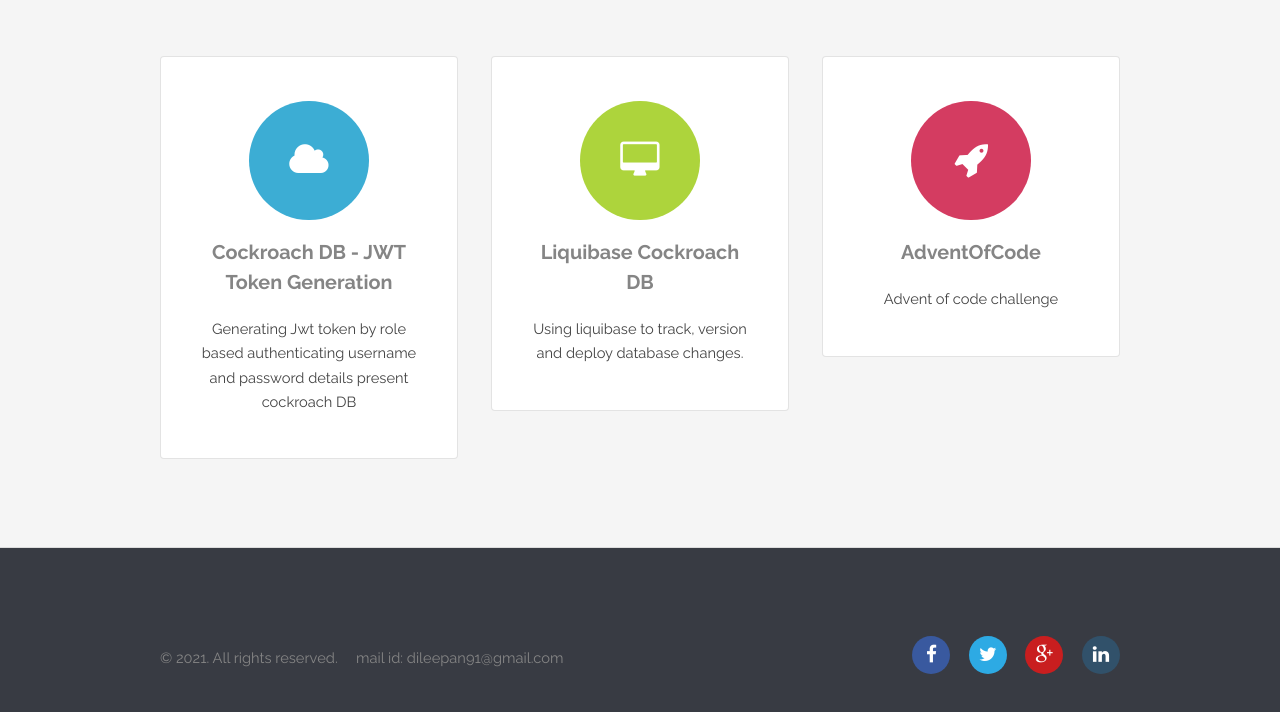
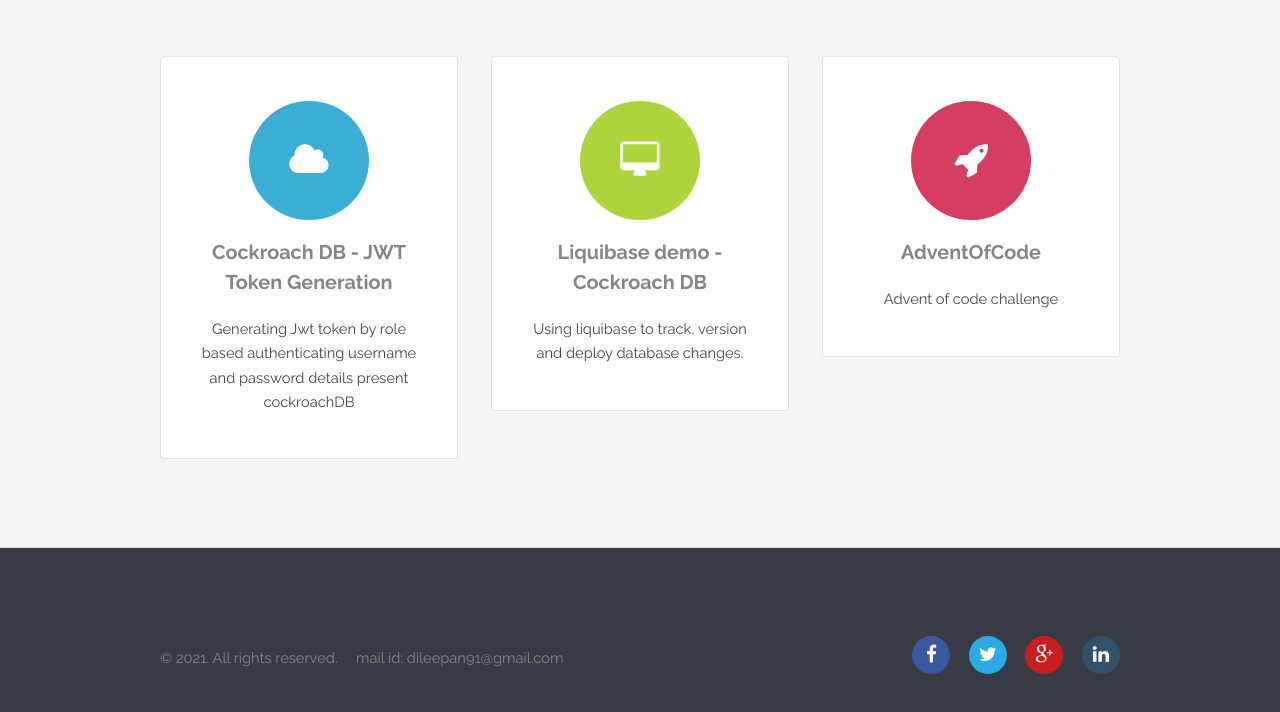
Before and after one commit to dileepan91/dileepan91.github.io, a plain HTML site: page index.html in a window 1280 px wide. Shown: the part 802-1514 px from the top of the page. Drawn offline with Linux system fonts and the light colour scheme.

Commit message:
Update index.html

```diff
--- a/index.html
+++ b/index.html
@@ -56,13 +56,13 @@
 							<section class="box">
 								<i class="icon big rounded color1 fa-cloud"></i>
 								<h3>Cockroach DB - JWT Token Generation</h3>
-								<p>Generating Jwt token by role based authenticating username and password details present cockroach DB</p>
+								<p>Generating Jwt token by role based authenticating username and password details present cockroachDB</p>
 							</section>
 						</div>
 						<div class="4u 12u$(medium)" onclick="location.href='https://github.com/dileepan91/liquibase_cockroachDB'" style="cursor: pointer;">
 							<section class="box">
 								<i class="icon big rounded color9 fa-desktop"></i>
-								<h3>Liquibase Cockroach DB</h3>
+								<h3>Liquibase demo - Cockroach DB</h3>
 								<p>Using liquibase to track, version and deploy database changes.</p>
 							</section>
 						</div>
```
